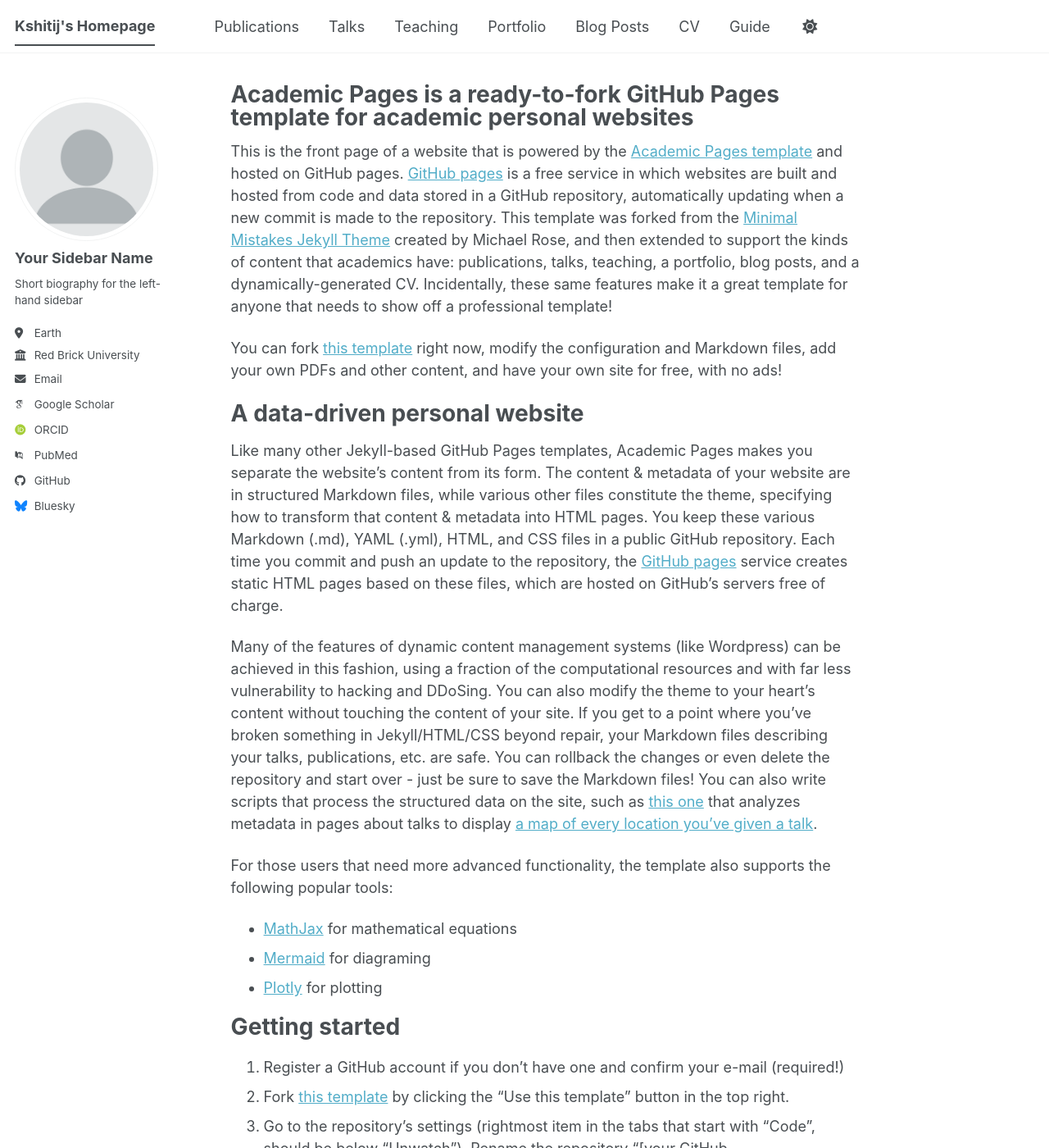
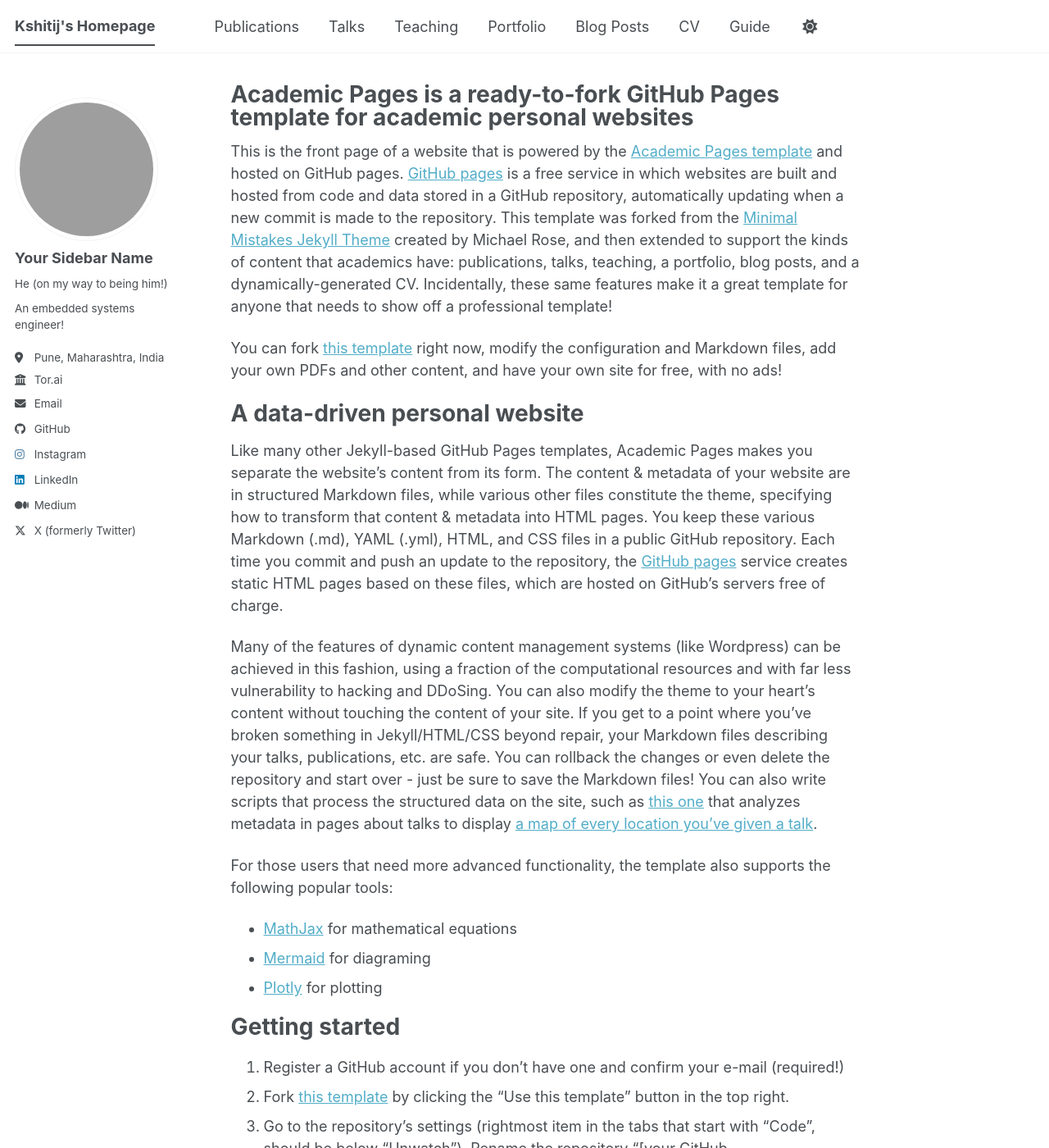
Before and after one commit to dubistweltmeister05/dubistweltmeister05.github.io, a Jekyll site: the page built from _pages/about.md, in a window 1280 px wide and 1400 px high. Shown: the whole window at 82% size. Built offline with Jekyll 4.4.1, drawn with Linux system fonts in a browser that asks for light colours; some web fonts are replaced; a script bundle is joined from its source files by our own code; library files that are not in the unit come from our copies.

Commit message:
Update author profile and sidebar styles; add profile picture

```diff
--- a/_config.yml
+++ b/_config.yml
@@ -23,73 +23,72 @@
 #               Additional customization can be done by editing /_includes/author-profile.html
 author:
   # Biographic information
-  avatar           : "profile.png"
+  avatar           : "pfp.jpg"
   name             : "Your Sidebar Name"
-  pronouns         : # example: "she/her"
-  bio              : "Short biography for the left-hand sidebar"
-  location         : "Earth"
-  employer         : "Red Brick University"
-  uri              : # URL
-  email            : "none@example.org"
+  pronouns         : "He (on my way to being him!)"
+  bio              : "An embedded systems engineer!"
+  location         : "Pune, Maharashtra, India"
+  employer         : "Tor.ai"
+  email            : "kshitijvaze@gmail.com"
 
   # Academic websites
-  academia         : # URL
-  arxiv            : # URL - Update with the correct link to your profile
-  googlescholar    : "https://scholar.google.com/citations?user=PS_CX0AAAAAJ"
-  inspire-hep      : # URL
-  impactstory      : # URL
-  orcid            : "https://orcid.org/yourorcidurl"
-  semantic         : # URL
-  ssrn             : # URL
-  pubmed           : "https://www.ncbi.nlm.nih.gov/pubmed/?term=john+snow"
-  researchgate     : # URL
-  scopus           : # URL
-  zotero           : # URL
+  # academia         : # URL
+  # arxiv            : # URL - Update with the correct link to your profile
+  # googlescholar    : "https://scholar.google.com/citations?user=PS_CX0AAAAAJ"
+  # inspire-hep      : # URL
+  # impactstory      : # URL
+  # orcid            : "https://orcid.org/yourorcidurl"
+  # semantic         : # URL
+  # ssrn             : # URL
+  # pubmed           : "https://www.ncbi.nlm.nih.gov/pubmed/?term=john+snow"
+  # researchgate     : # URL
+  # scopus           : # URL
+  # zotero           : # URL
 
 
   # Repositories and software development
-  bitbucket        : # Username - Update with your username on the site
-  codepen          : # Username
-  dribbble         : # Username
-  github           : "academicpages"
-  kaggle           : # Username
-  stackoverflow    : # User number or user number and name (i.e., use "1" or "1/jeff-atwood")
+  # bitbucket        : # Username - Update with your username on the site
+  # codepen          : # Username
+  # dribbble         : # Username
+  github           : "dubistweltmeister05"
+  # kaggle           : # Username
+  # stackoverflow    : # User number or user number and name (i.e., use "1" or "1/jeff-atwood")
 
   # Social media
-  artstation       : # Username
-  bluesky          : "bsky.app" # Replace this with you Bluesky username
-  facebook         : # Username
-  flickr           : # Username
-  foursquare       : # Username
-  goodreads        : # Username
-  google_plus      : # Username
-  keybase          : # Username
-  instagram        : # Username
-  lastfm           : # Username
-  linkedin         : # Username
-  mastodon         : # URL
-  medium           : # URL
-  pinterest        : # Username
-  soundcloud       : # Username
-  steam            : # Username
-  telegram         : # URL
-  tumblr           : # Username
-  twitter          : # Username for X / Twitter
-  vine             : # Username
-  weibo            : # Username
-  wikipedia        : # Username
-  xing             : # Username
+  # artstation       : # Username
+  # bluesky          : "bsky.app" # Replace this with you Bluesky username
+  # facebook         : # Username
+  # flickr           : # Username
+  # foursquare       : # Username
+  # goodreads        : # Username
+  # google_plus      : # Username
+  # keybase          : # Username
+  instagram        : d__by__dx
+  # lastfm           : # Username
+  linkedin         : kshitij-vaze-177a16229/
+  # mastodon         : #
+  medium           : kshitijvaze
+  # pinterest        : # Username
+  # soundcloud       : # Username
+  # steam            : # Username
+  # telegram         : # URL
+  # tumblr           : # Username
+  twitter          : VazeKshitij
+  # vine             : # Username
+  # weibo            : # Username
+  # wikipedia        : # Username
+  # xing             : # Username
   youtube          : # Username
-  zhihu            : # Username
+  # zhihu            : # Username
 
 # Publication Category - The following the list of publication categories and their headings
-publication_category:
-  books:
-    title: 'Books'
-  manuscripts:
-    title: 'Journal Articles'
-  conferences:
-    title: 'Conference Papers'
+# publication_category:
+#   books:
+#     title: 'Books'
+#   manuscripts:
+#     title: 'Journal Articles'
+#   conferences:
+#     title: 'Conference Papers'
 
 # Site Settings
 teaser                   :  # filename of teaser fallback teaser image placed in /images/ for social media previews
--- a/_sass/layout/_sidebar.scss
+++ b/_sass/layout/_sidebar.scss
@@ -7,8 +7,8 @@
    ========================================================================== */
 
 .sidebar {
-  -webkit-transform: translate3d(0, 0 , 0);
-          transform: translate3d(0, 0 , 0);
+  -webkit-transform: translate3d(0, 0, 0);
+  transform: translate3d(0, 0, 0);
 
   @include clearfix();
   margin-bottom: 1em;
@@ -19,7 +19,7 @@
 
   @media screen and (min-width: $sidebar-screen-min-width) {
     height: 100vh;
-    overflow-y: auto;               // Add scrollbar if the sidebar is too long
+    overflow-y: auto; // Add scrollbar if the sidebar is too long
     position: fixed;
     padding-top: $masthead-height;
   }
@@ -28,7 +28,7 @@
     @include span(2 of 12);
     opacity: 1;
     -webkit-transition: opacity 0.2s ease-in-out;
-            transition: opacity 0.2s ease-in-out;
+    transition: opacity 0.2s ease-in-out;
 
     &:hover {
       opacity: 1;
@@ -40,16 +40,22 @@
     padding-right: 0;
   }
 
-  h2, h3, h4, h5, h6 {
+  h2,
+  h3,
+  h4,
+  h5,
+  h6 {
     margin-bottom: 0;
     font-family: $sans-serif-narrow;
   }
 
-  h3, h4 {
+  h3,
+  h4 {
     font-size: $type-size-5;
   }
 
-  p, li {
+  p,
+  li {
     font-family: $sans-serif;
     font-size: $type-size-6;
     line-height: 1.5;
@@ -117,20 +123,20 @@
       }
     }
 
-    > li > a {
+    >li>a {
       font-weight: bold;
     }
 
-    li ul > li a {
+    li ul>li a {
       padding-left: 1rem;
       font-weight: normal;
     }
 
-    li ul li ul > li a {
+    li ul li ul>li a {
       padding-left: 2rem;
     }
 
-    li ul li ul li ul > li a {
+    li ul li ul li ul>li a {
       padding-left: 3rem;
     }
   }
@@ -154,8 +160,10 @@
   }
 
   img {
-    max-width: 175px;
+    width: 175px;
+    height: 175px;
     border-radius: 50%;
+    object-fit: cover;
 
     @include breakpoint($large) {
       padding: 5px;
@@ -187,6 +195,7 @@
     margin-bottom: 10px;
   }
 }
+
 .sidebar .author__name {
   font-family: $sans-serif;
   font-size: $type-size-5;
@@ -194,6 +203,7 @@
 
 .sidebar .author__desktop {
   display: none;
+
   @media screen and (min-width: 1024px) {
     display: block;
   }
```
Also changed, not shown: 1 other file.
